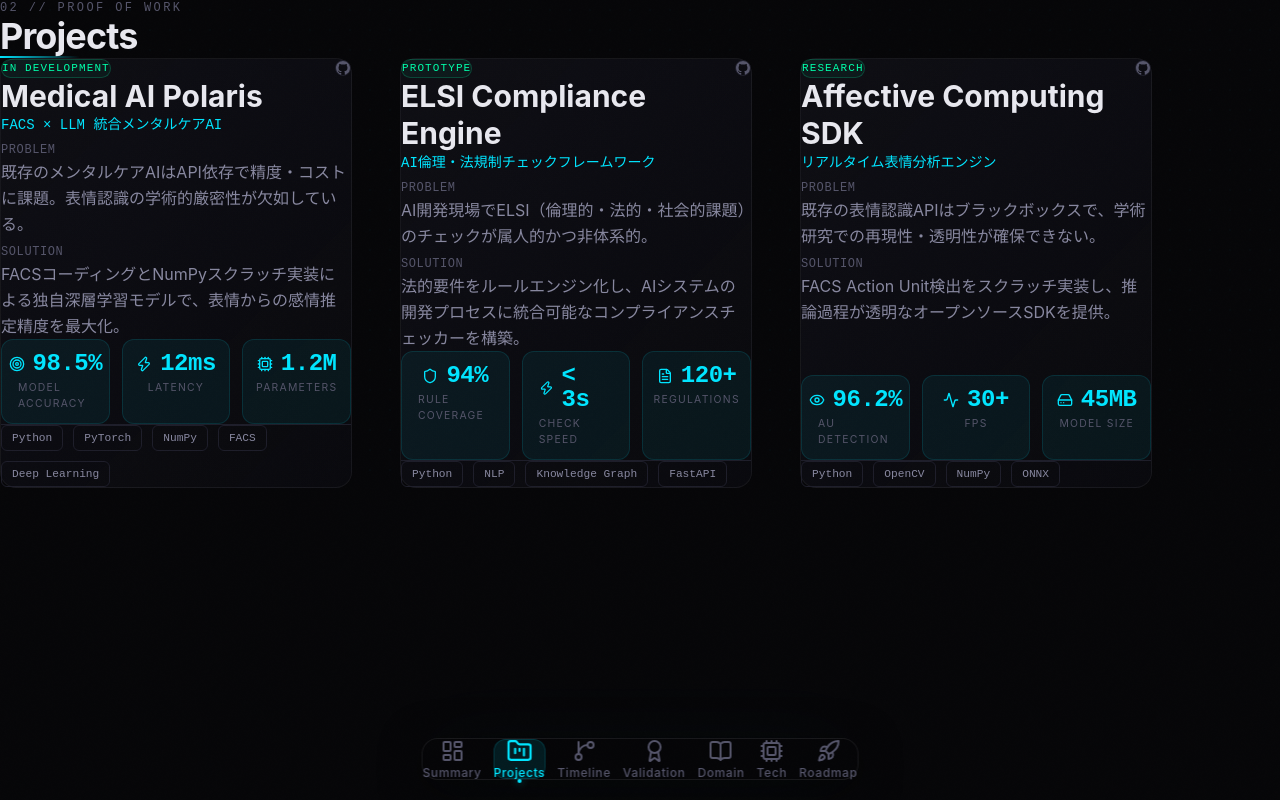
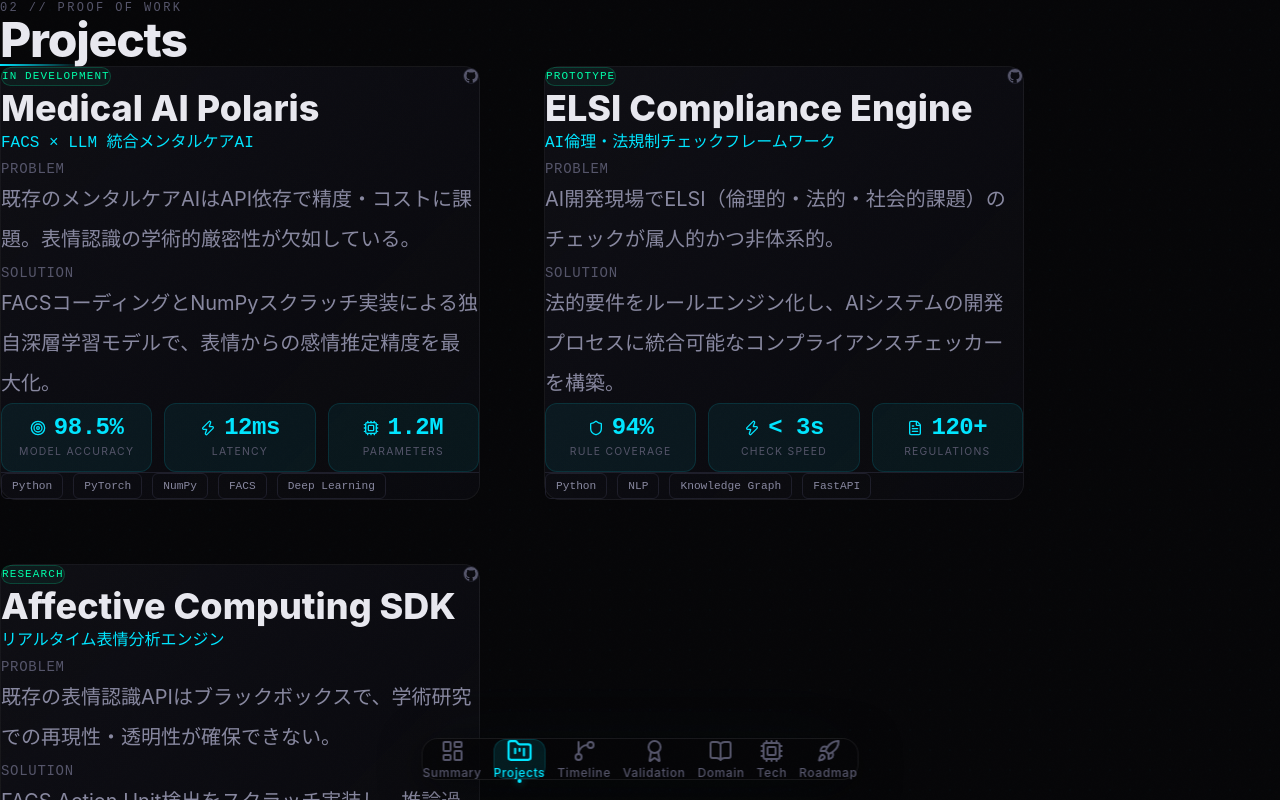
Before and after one commit to BelltreeTech/BelltreeTech.github.io, a React (Vite) app in the folder dashboard/: page / in a window 1280 px wide. Both pictures are taken after a click on the button "Projects". Shown: the top 800 px of the page. Built offline with nearby package versions, Linux system fonts and the light colour scheme.

Commit message:
UI: Increase whitespace and typography scale in Projects section

```diff
--- a/dashboard/src/sections/ProofOfWork.jsx
+++ b/dashboard/src/sections/ProofOfWork.jsx
@@ -47,10 +47,10 @@ const cardVariants = {
 
 export default function ProofOfWork() {
   return (
-    <section className="relative px-6 sm:px-10 py-24 overflow-hidden">
+    <section className="relative px-8 sm:px-16 lg:px-24 py-28 overflow-hidden">
       <div className="absolute inset-0 dot-matrix opacity-30" />
 
-      <div className="relative z-10 max-w-6xl mx-auto">
+      <div className="relative z-10 max-w-5xl mx-auto">
         {/* Header */}
         <div className="mb-16">
           <motion.span
@@ -66,7 +66,7 @@ export default function ProofOfWork() {
             whileInView={{ opacity: 1, y: 0 }}
             viewport={{ once: true }}
             transition={{ duration: 0.6 }}
-            className="text-3xl sm:text-4xl font-bold tracking-tight text-[var(--color-text-primary)]"
+            className="text-4xl sm:text-5xl font-extrabold tracking-tight text-[var(--color-text-primary)]"
           >
             {siteConfig.sections.projects.title}
           </motion.h2>
@@ -85,13 +85,13 @@ export default function ProofOfWork() {
           initial="hidden"
           whileInView="visible"
           viewport={{ once: true, amount: 0.1 }}
-          className="grid grid-cols-1 lg:grid-cols-2 xl:grid-cols-3 gap-10 lg:gap-12"
+          className="grid grid-cols-1 lg:grid-cols-2 gap-12 lg:gap-16"
         >
           {projects.map((project) => (
             <motion.article
               key={project.id}
               variants={cardVariants}
-              className="glass-card p-7 sm:p-9 flex flex-col"
+              className="glass-card p-8 sm:p-12 flex flex-col"
             >
               {/* Status */}
               <div className="flex items-center justify-between mb-6">
@@ -123,28 +123,28 @@ export default function ProofOfWork() {
               </div>
 
               {/* Title & Description */}
-              <h3 className="text-2xl sm:text-3xl font-bold text-[var(--color-text-primary)] mb-2 leading-tight">
+              <h3 className="text-3xl sm:text-4xl font-extrabold text-[var(--color-text-primary)] mb-3 leading-tight">
                 {project.name}
               </h3>
-              <p className="text-sm font-mono text-[var(--color-cyber-blue)] mb-5">
+              <p className="text-base font-mono text-[var(--color-cyber-blue)] mb-6">
                 {project.tagline}
               </p>
 
               {/* Problem / Solution */}
-              <div className="space-y-5 mb-8 flex-1">
+              <div className="space-y-6 mb-10 flex-1">
                 <div>
-                  <span className="text-xs font-mono text-[var(--color-text-muted)] uppercase tracking-wider">
+                  <span className="text-sm font-mono text-[var(--color-text-muted)] uppercase tracking-wider">
                     {siteConfig.sections.projects.labels.problem}
                   </span>
-                  <p className="text-base text-[var(--color-text-secondary)] leading-relaxed mt-2">
+                  <p className="text-lg sm:text-xl text-[var(--color-text-secondary)] leading-loose mt-3">
                     {project.problem}
                   </p>
                 </div>
                 <div>
-                  <span className="text-xs font-mono text-[var(--color-text-muted)] uppercase tracking-wider">
+                  <span className="text-sm font-mono text-[var(--color-text-muted)] uppercase tracking-wider">
                     {siteConfig.sections.projects.labels.solution}
                   </span>
-                  <p className="text-base text-[var(--color-text-secondary)] leading-relaxed mt-2">
+                  <p className="text-lg sm:text-xl text-[var(--color-text-secondary)] leading-loose mt-3">
                     {project.solution}
                   </p>
                 </div>
```
